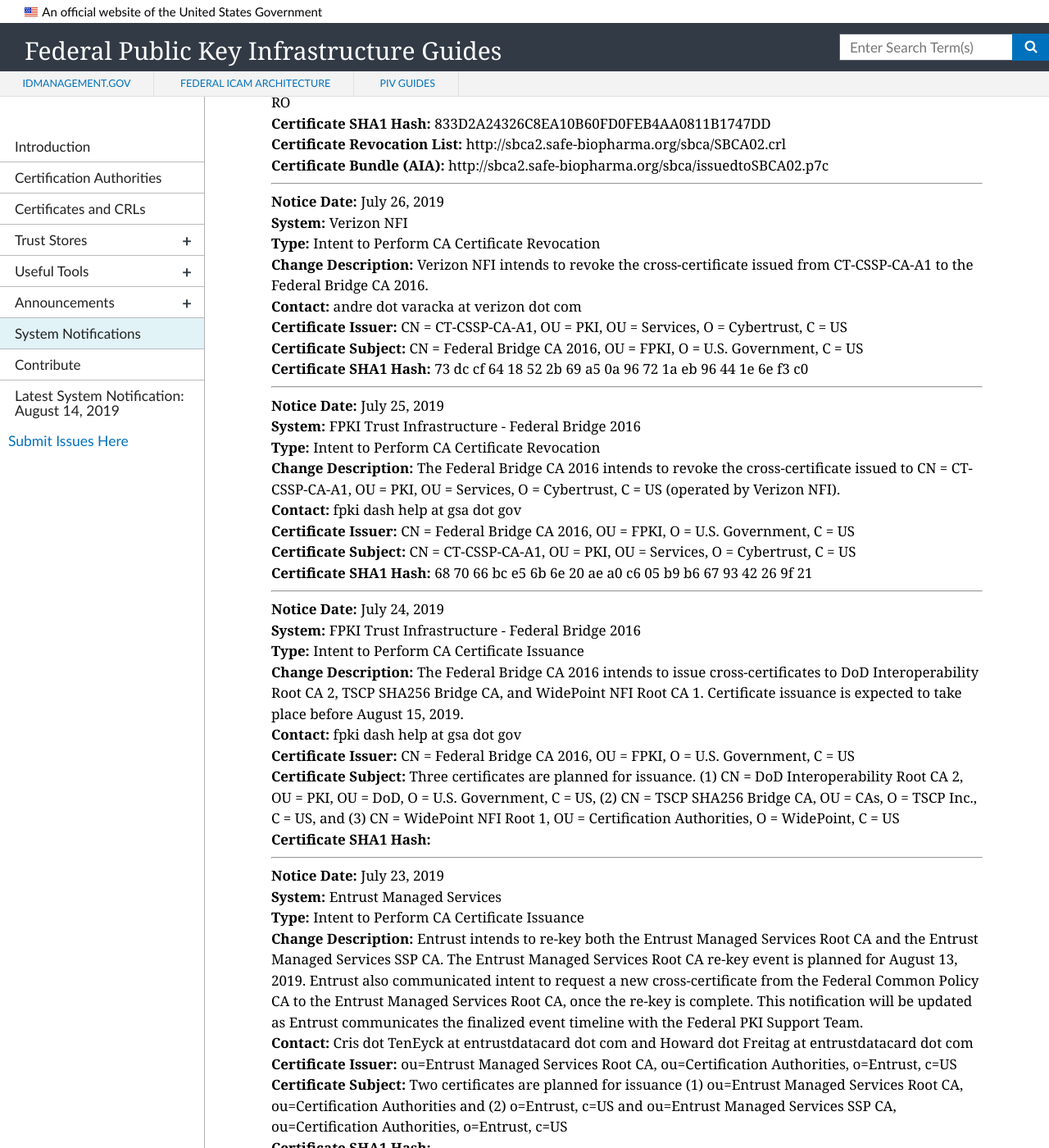
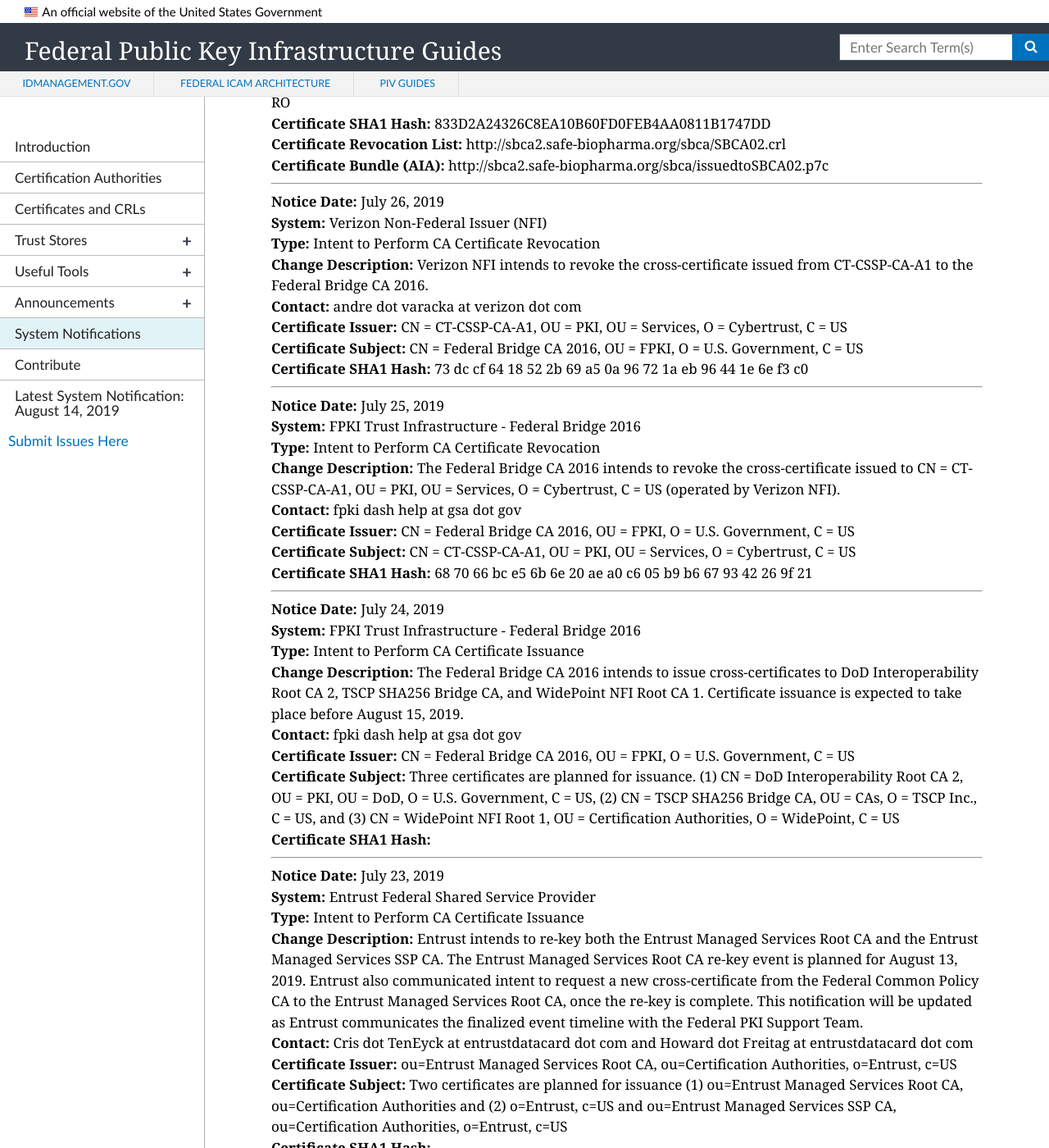
Before and after one commit to GSA/fpki-guides, a Jekyll site: the page built from pages/fpki_notifications.md, in a window 1280 px wide and 1400 px high, scrolled down 4980 px. Shown: the whole window at 82% size. Built offline with Jekyll 4.4.1, drawn with Linux system fonts in a browser that asks for light colours; nearby versions of some CDN libraries; some of the changed text lies outside the part shown.

Commit message:
minor wording updates

```diff
--- a/_data/notifications.yml
+++ b/_data/notifications.yml
@@ -1140,7 +1140,7 @@
 - notice_date: July 23, 2019
   change_type: Intent to Perform CA Certificate Issuance
   start_datetime:
-  system: Entrust Managed Services
+  system: Entrust Federal Shared Service Provider
   change_description: Entrust intends to re-key both the Entrust Managed Services Root CA and the Entrust Managed Services SSP CA. The Entrust Managed Services Root CA re-key event is planned for August 13, 2019.  Entrust also communicated intent to request a new cross-certificate from the Federal Common Policy CA to the Entrust Managed Services Root CA, once the re-key is complete.  This notification will be updated as Entrust communicates the finalized event timeline with the Federal PKI Support Team.
   contact: Cris dot TenEyck at entrustdatacard dot com and Howard dot Freitag at entrustdatacard dot com
   ca_certificate_hash:
@@ -1176,7 +1176,7 @@
 
 - notice_date: July 26, 2019
   change_type: Intent to Perform CA Certificate Revocation
-  system: Verizon NFI
+  system: Verizon Non-Federal Issuer (NFI)
   change_description: Verizon NFI intends to revoke the cross-certificate issued from CT-CSSP-CA-A1 to the Federal Bridge CA 2016.
   contact: andre dot varacka at verizon dot com
   ca_certificate_hash: 73 dc cf 64 18 52 2b 69 a5 0a 96 72 1a eb 96 44 1e 6e f3 c0
@@ -1186,7 +1186,7 @@
 - notice_date: August 5, 2019
   change_type: CA Certificate Revocation
   start_datetime:
-  system: SAFE-BioPharma
+  system: SAFE-BioPharma Bridge
   change_description: Synchronoss decommissioned the Trans Sped SAFE CA III. Previously active end entity certificates issued from Trans Sped SAFE CA III were revoked before CA decommissioning. On August 2, 2019, SAFE-BioPharma revoked the cross-certificate issued to Trans Sped SAFE CA III.
   contact: kyle dot neuman at makeidentitysafe dot com
   ca_certificate_hash: 833D2A24326C8EA10B60FD0FEB4AA0811B1747DD
@@ -1312,7 +1312,7 @@
 - notice_date: August 14, 2019
   change_type: CA Certificate Issuance
   start_datetime: August 13, 2019
-  system: Entrust Managed Services
+  system: Entrust Federal Shared Service Provider
   change_description: The recently re-keyed Entrust Managed Services Root CA issued a certificate to the re-keyed Entrust Managed Services SSP CA. Entrust notified customers of the issuance event, but is not yet publishing the new certificate in Authority Information Access or Subject Information Access HyperText Transfer Protocol repositories. In the meantime, the certificate is available at https://enrollwebfed.managed.entrust.com/fssp/cda-docs/html/FedCertsoverviewfed.html. This notification will be updated as the certificate publishing timeline is made clear by Entrust.
   contact: Cris dot TenEyck at entrustdatacard dot com and Howard dot Freitag at entrustdatacard dot com
   ca_certificate_hash: 722e8abbe6b66e47d1bcec3c7ec47aa5bbe4d3c5
```
